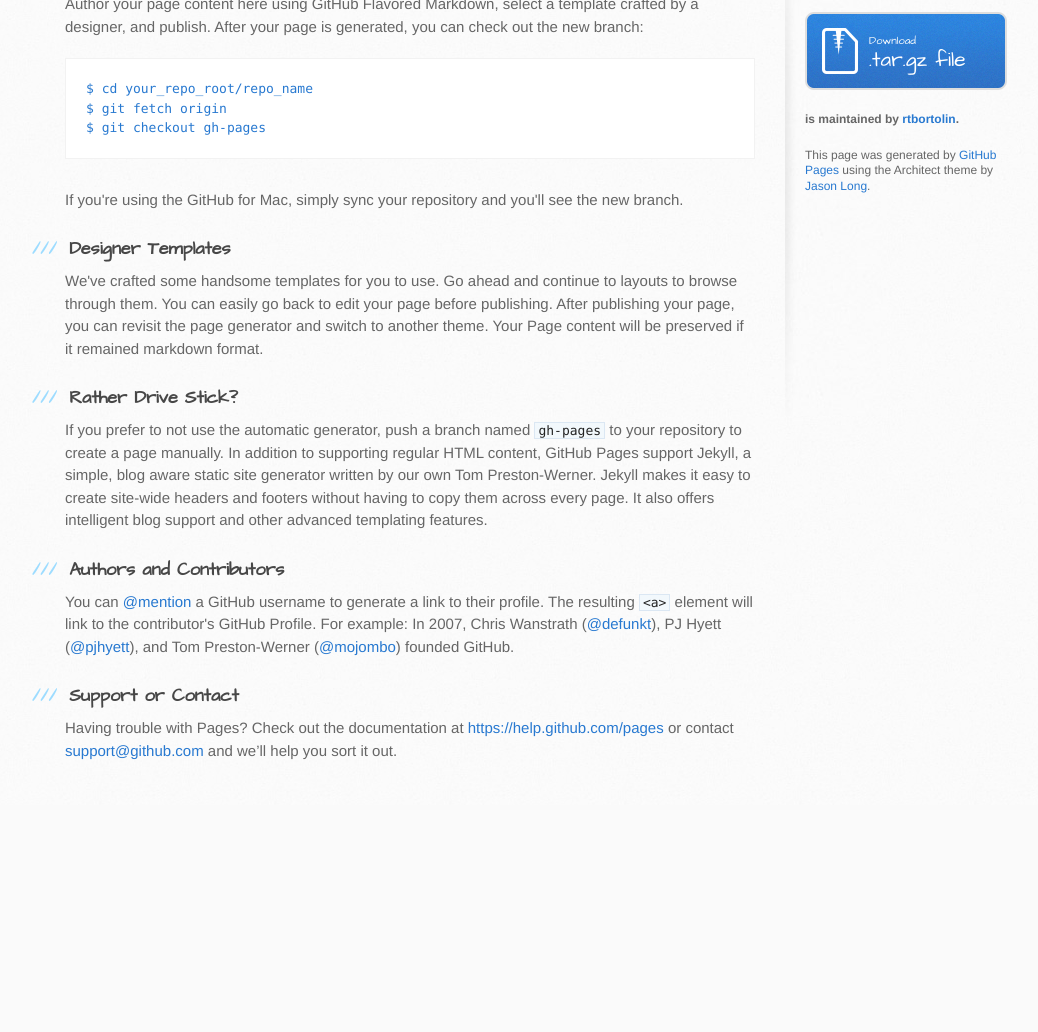
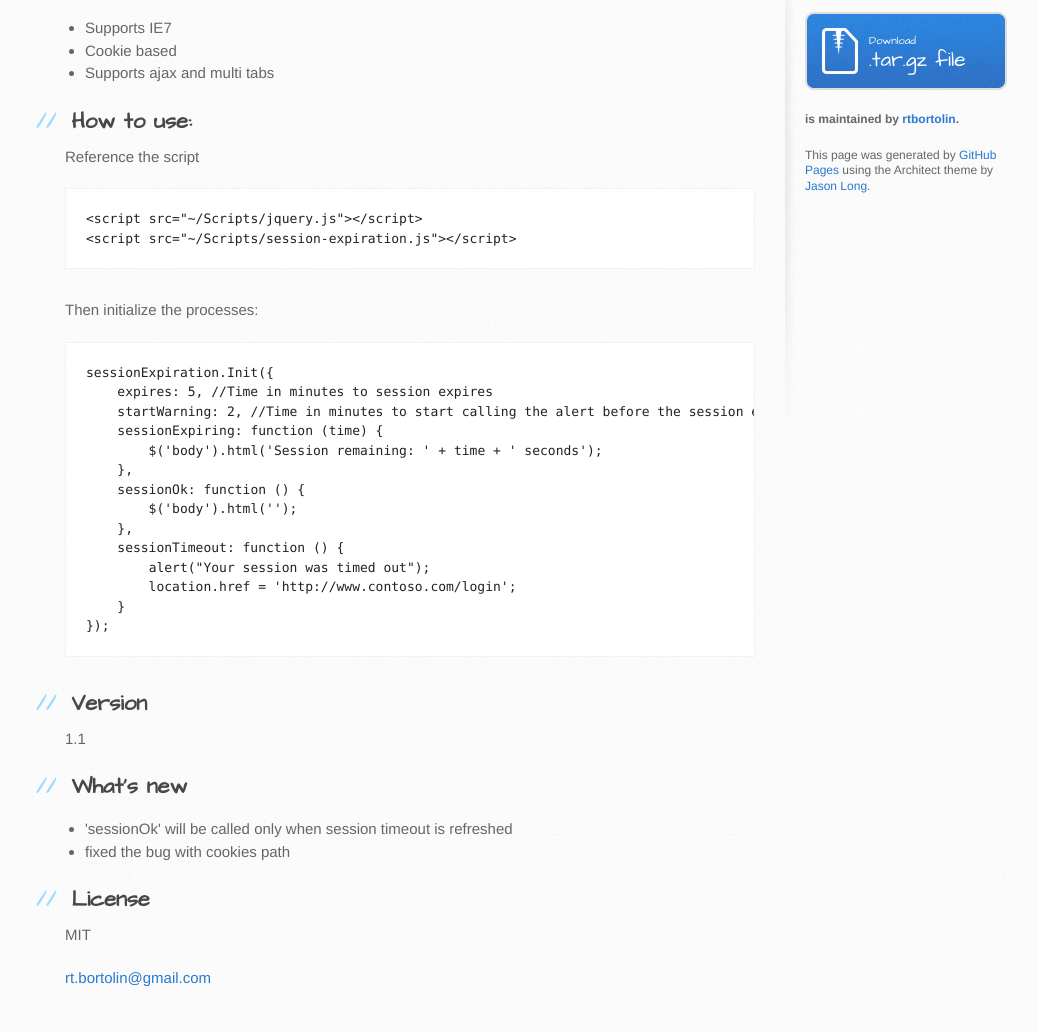
Before and after one commit to rtbortolin/SessionExpirationScript, a plain HTML site: page index.html in a window 1280 px wide. Shown: the part 498-1530 px from the top of the page, without its empty margins (105-1143 px from the left). Before the commit the page ends 1303 px from the top, so only its background shows below. Drawn offline with Linux system fonts and the light colour scheme.

Commit message:
Create gh-pages branch via GitHub

```diff
--- a/index.html
+++ b/index.html
@@ -28,37 +28,61 @@
     <div id="content-wrapper">
       <div class="inner clearfix">
         <section id="main-content">
-          <h3>
-<a id="welcome-to-github-pages" class="anchor" href="#welcome-to-github-pages" aria-hidden="true"><span class="octicon octicon-link"></span></a>Welcome to GitHub Pages.</h3>
+          <h1>
+<a id="sessionexpirationscript" class="anchor" href="#sessionexpirationscript" aria-hidden="true"><span class="octicon octicon-link"></span></a>SessionExpirationScript</h1>
 
-<p>This automatic page generator is the easiest way to create beautiful pages for all of your projects. Author your page content here using GitHub Flavored Markdown, select a template crafted by a designer, and publish. After your page is generated, you can check out the new branch:</p>
+<p>Script to alert the user if the session is going to expires</p>
 
-<pre><code>$ cd your_repo_root/repo_name
-$ git fetch origin
-$ git checkout gh-pages
-</code></pre>
+<ul>
+<li>Supports IE7</li>
+<li>Cookie based</li>
+<li>Supports ajax and multi tabs</li>
+</ul>
 
-<p>If you're using the GitHub for Mac, simply sync your repository and you'll see the new branch.</p>
+<h2>
+<a id="how-to-use" class="anchor" href="#how-to-use" aria-hidden="true"><span class="octicon octicon-link"></span></a>How to use:</h2>
 
-<h3>
-<a id="designer-templates" class="anchor" href="#designer-templates" aria-hidden="true"><span class="octicon octicon-link"></span></a>Designer Templates</h3>
+<p>Reference the script</p>
 
-<p>We've crafted some handsome templates for you to use. Go ahead and continue to layouts to browse through them. You can easily go back to edit your page before publishing. After publishing your page, you can revisit the page generator and switch to another theme. Your Page content will be preserved if it remained markdown format.</p>
+<div class="highlight highlight-HTML"><pre>&lt;<span class="pl-ent">script</span> <span class="pl-e">src</span>=<span class="pl-s1"><span class="pl-pds">"</span>~/Scripts/jquery.js<span class="pl-pds">"</span></span>&gt;&lt;/<span class="pl-ent">script</span>&gt;
+&lt;<span class="pl-ent">script</span> <span class="pl-e">src</span>=<span class="pl-s1"><span class="pl-pds">"</span>~/Scripts/session-expiration.js<span class="pl-pds">"</span></span>&gt;&lt;/<span class="pl-ent">script</span>&gt;</pre></div>
 
-<h3>
-<a id="rather-drive-stick" class="anchor" href="#rather-drive-stick" aria-hidden="true"><span class="octicon octicon-link"></span></a>Rather Drive Stick?</h3>
+<p>Then initialize the processes:</p>
 
-<p>If you prefer to not use the automatic generator, push a branch named <code>gh-pages</code> to your repository to create a page manually. In addition to supporting regular HTML content, GitHub Pages support Jekyll, a simple, blog aware static site generator written by our own Tom Preston-Werner. Jekyll makes it easy to create site-wide headers and footers without having to copy them across every page. It also offers intelligent blog support and other advanced templating features.</p>
+<div class="highlight highlight-JavaScript"><pre>sessionExpiration.Init({
+    expires<span class="pl-k">:</span> <span class="pl-c1">5</span>, <span class="pl-c">//Time in minutes to session expires</span>
+    startWarning<span class="pl-k">:</span> <span class="pl-c1">2</span>, <span class="pl-c">//Time in minutes to start calling the alert before the session expires (in this case, 3 minutes after script loads (5-2))</span>
+    <span class="pl-en">sessionExpiring</span>: <span class="pl-st">function</span> (<span class="pl-vpf">time</span>) {
+        $(<span class="pl-s1"><span class="pl-pds">'</span>body<span class="pl-pds">'</span></span>).html(<span class="pl-s1"><span class="pl-pds">'</span>Session remaining: <span class="pl-pds">'</span></span> <span class="pl-k">+</span> time <span class="pl-k">+</span> <span class="pl-s1"><span class="pl-pds">'</span> seconds<span class="pl-pds">'</span></span>);
+    },
+    <span class="pl-en">sessionOk</span>: <span class="pl-st">function</span> () {
+        $(<span class="pl-s1"><span class="pl-pds">'</span>body<span class="pl-pds">'</span></span>).html(<span class="pl-s1"><span class="pl-pds">'</span><span class="pl-pds">'</span></span>);
+    },
+    <span class="pl-en">sessionTimeout</span>: <span class="pl-st">function</span> () {
+        <span class="pl-s3">alert</span>(<span class="pl-s1"><span class="pl-pds">"</span>Your session was timed out<span class="pl-pds">"</span></span>);
+        location.<span class="pl-sc">href</span> <span class="pl-k">=</span> <span class="pl-s1"><span class="pl-pds">'</span>http://www.contoso.com/login<span class="pl-pds">'</span></span>;
+    }
+});</pre></div>
 
-<h3>
-<a id="authors-and-contributors" class="anchor" href="#authors-and-contributors" aria-hidden="true"><span class="octicon octicon-link"></span></a>Authors and Contributors</h3>
+<h2>
+<a id="version" class="anchor" href="#version" aria-hidden="true"><span class="octicon octicon-link"></span></a>Version</h2>
 
-<p>You can <a href="https://github.com/blog/821" class="user-mention">@mention</a> a GitHub username to generate a link to their profile. The resulting <code>&lt;a&gt;</code> element will link to the contributor's GitHub Profile. For example: In 2007, Chris Wanstrath (<a href="https://github.com/defunkt" class="user-mention">@defunkt</a>), PJ Hyett (<a href="https://github.com/pjhyett" class="user-mention">@pjhyett</a>), and Tom Preston-Werner (<a href="https://github.com/mojombo" class="user-mention">@mojombo</a>) founded GitHub.</p>
+<p>1.1</p>
 
-<h3>
-<a id="support-or-contact" class="anchor" href="#support-or-contact" aria-hidden="true"><span class="octicon octicon-link"></span></a>Support or Contact</h3>
+<h2>
+<a id="whats-new" class="anchor" href="#whats-new" aria-hidden="true"><span class="octicon octicon-link"></span></a>What's new</h2>
 
-<p>Having trouble with Pages? Check out the documentation at <a href="https://help.github.com/pages">https://help.github.com/pages</a> or contact <a href="mailto:support@github.com">support@github.com</a> and we’ll help you sort it out.</p>
+<ul>
+<li>'sessionOk' will be called only when session timeout is refreshed</li>
+<li>fixed the bug with cookies path</li>
+</ul>
+
+<h2>
+<a id="license" class="anchor" href="#license" aria-hidden="true"><span class="octicon octicon-link"></span></a>License</h2>
+
+<p>MIT</p>
+
+<p><a href="mailto:rt.bortolin@gmail.com">rt.bortolin@gmail.com</a></p>
         </section>
 
         <aside id="sidebar">
```
Also changed, not shown: params.json (+1 -1 lines).
